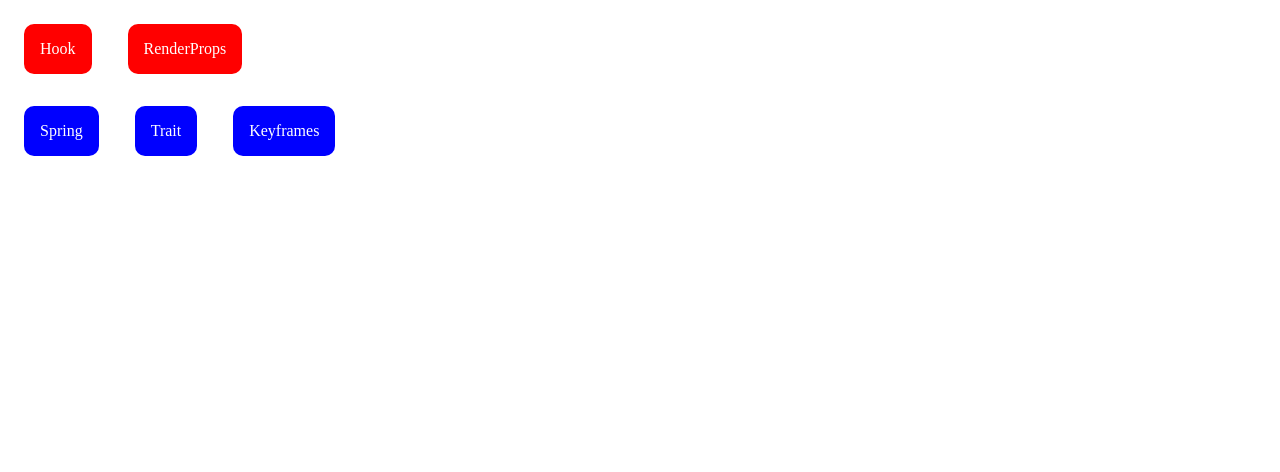
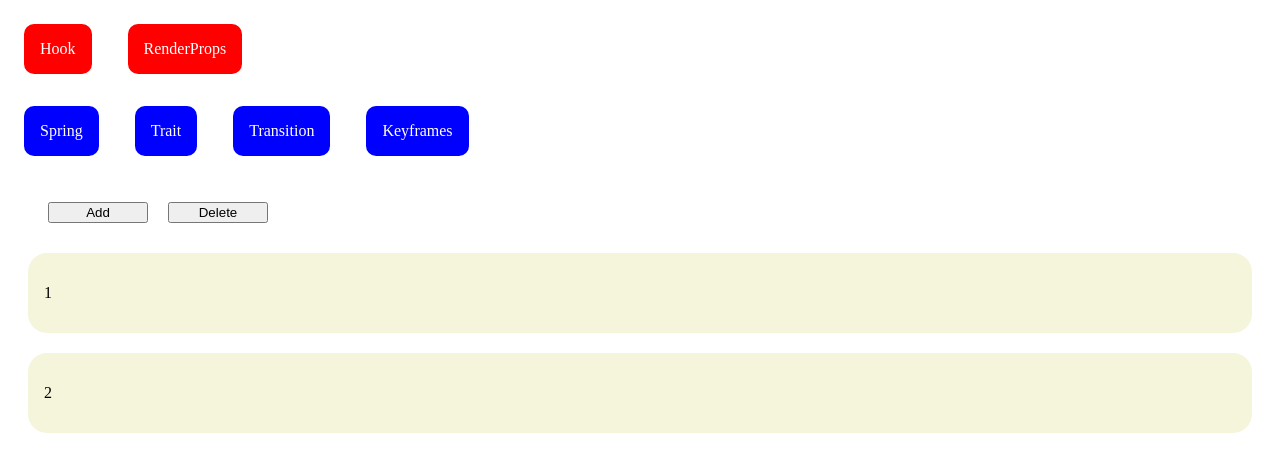
Before and after one commit to fukokami/react-spring-tech-talk, a React app: page /#/render-prop/Transition in a window 1280 px wide. Shown: the top 472 px of the page. Built offline with nearby package versions, Linux system fonts and the light colour scheme; the HTML template or start-up script is replaced by a standard one.

Commit message:
💩 need to fix bug delete

```diff
--- a/src/js/component/render-props/RenderProps.jsx
+++ b/src/js/component/render-props/RenderProps.jsx
@@ -4,23 +4,27 @@ import React, { Component } from 'react';
 import { Link, Switch, Route } from 'react-router-dom';
 import RenderSpring from './widget/RenderSpring.jsx';
 import RenderTrait from './widget/RenderTrait.jsx';
+import RenderTransition from './widget/RenderTransition.jsx';
 import RenderKeyframes from './widget/RenderKeyframes.jsx';
 
 export default class RenderProps extends Component {
     render() {
         return (
             <div>
-                <Link className="blue" to="/render-prop/useSpring">Spring</Link>
+                <Link className="blue" to="/render-prop/Spring">Spring</Link>
                 &nbsp;
-                <Link className="blue" to="/render-prop/useTrait">Trait</Link>
+                <Link className="blue" to="/render-prop/Trait">Trait</Link>
                 &nbsp;
-                <Link className="blue" to="/render-prop/useKeyframes">Keyframes</Link>
+                <Link className="blue" to="/render-prop/Transition">Transition</Link>
+                &nbsp;
+                <Link className="blue" to="/render-prop/Keyframes">Keyframes</Link>
 
                 <br />
                 <Switch>
-                    <Route path="/render-prop/useSpring" component={RenderSpring} />
-                    <Route path="/render-prop/useTrait" component={RenderTrait} />
-                    <Route path="/render-prop/useKeyframes" component={RenderKeyframes} />
+                    <Route path="/render-prop/Spring" component={RenderSpring} />
+                    <Route path="/render-prop/Trait" component={RenderTrait} />
+                    <Route path="/render-prop/Transition" component={RenderTransition} />
+                    <Route path="/render-prop/Keyframes" component={RenderKeyframes} />
                 </Switch>
             </div>
         );
--- /dev/null
+++ b/src/js/component/render-props/widget/RenderTransition.jsx
@@ -0,0 +1,60 @@
+'use strict';
+
+
+import React, { Component } from 'react';
+import { Transition } from 'react-spring/renderprops';
+
+export default class RenderTransition extends Component {
+
+    constructor(props) {
+        super(props);
+
+        this.state = {
+            items: ['1', '2'],
+            isEdit: true
+        };
+    }
+
+    addItem() {
+        const items = this.state.items;
+        items.push(this.state.items.length + 1);
+        this.setState({ items });
+    }
+
+    deleteItem() {
+        const items = this.state.items;
+        items.pop();
+        this.setState({ items });
+    }
+
+    render() {
+        return (
+            <div>
+                <div style={{ margin: 30 }}>
+                    <button onClick={() => this.addItem()}>Add</button>
+                    <button onClick={() => this.deleteItem()}>Delete</button>
+                </div>
+                <Transition
+                    items={this.state.items}
+                    initial={null}
+                    from={{ opacity: 0 }}
+                    enter={{ opacity: 1 }}
+                    leave={{ opacity: 0 }}
+                    trail={200}
+                >
+                    {
+                        (item, state) => props => {
+                            console.log(state);
+                            return (
+                                <div className="todo" style={props}>
+                                    {item}
+                                </div>
+                            );
+                        }
+                    }
+
+                </Transition>
+            </div>
+        );
+    }
+}
--- a/src/scss/main.scss
+++ b/src/scss/main.scss
@@ -78,3 +78,18 @@ a {
   background-color: #f3ffbd;
   will-change: transform;
 }
+
+.todo {
+  margin: 20px;
+  height: 3em;
+  border-radius: 19px;
+  line-height: 3em;
+  padding: 1em;
+  flex: 1;
+  background-color: beige;
+}
+
+button {
+  margin: 0 10px;
+  min-width: 100px;
+}
```
Lines whose indentation alone changed are shown as unchanged.
